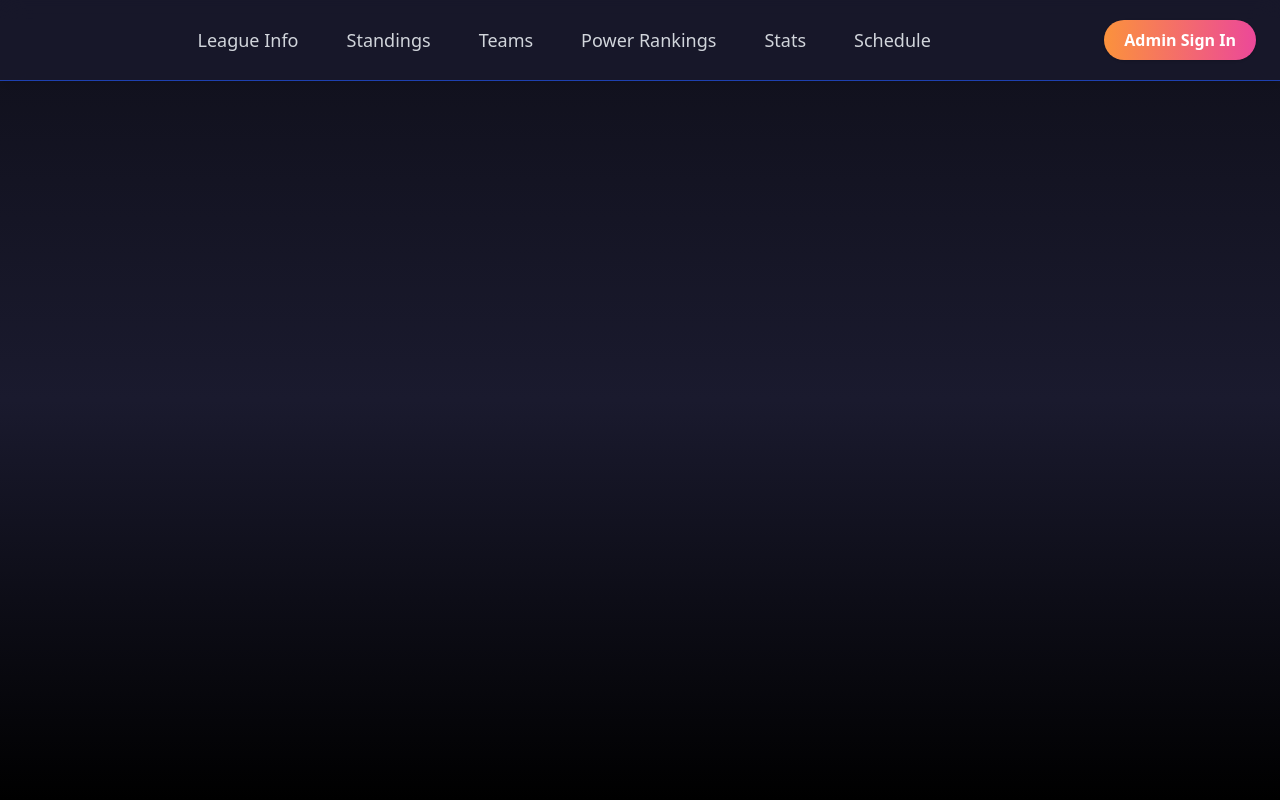
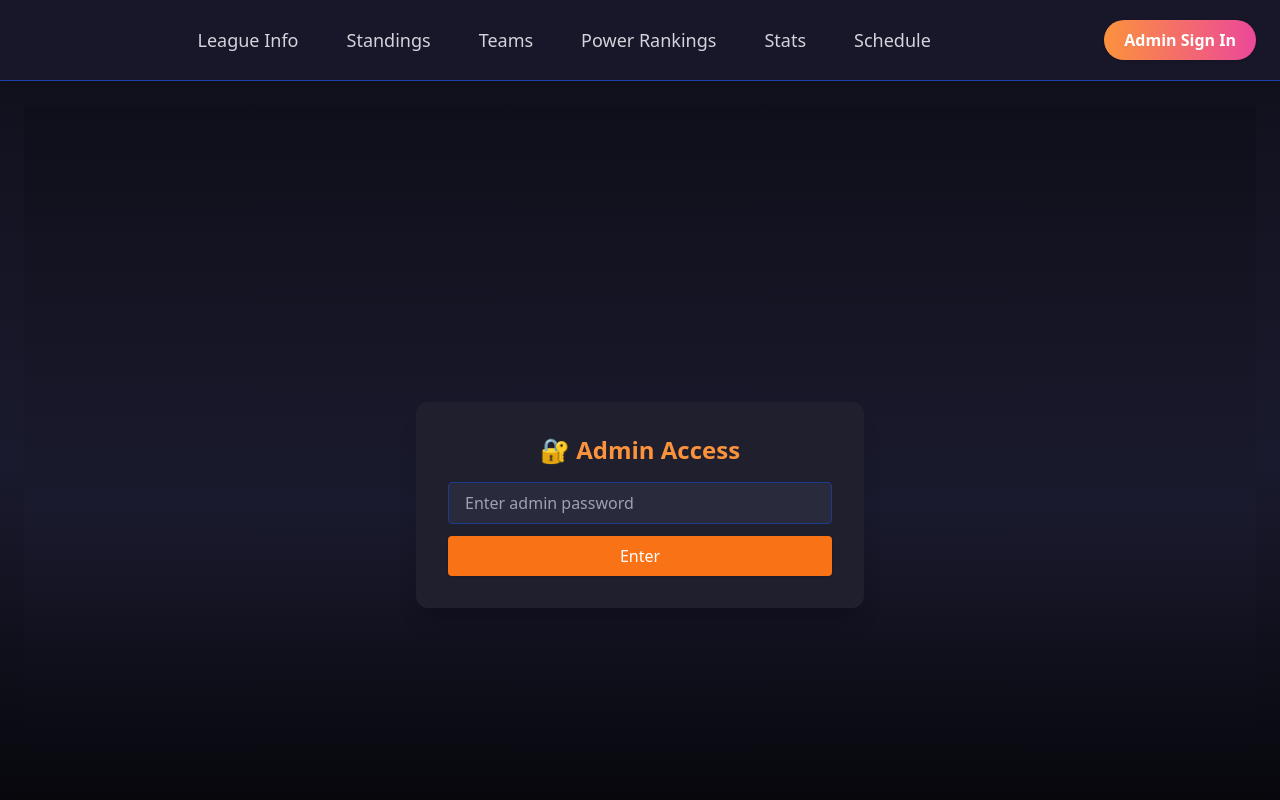
Before and after one commit to pupilliluke/rlbl-website, a React (Create React App) app: page /admin in a window 1280 px wide. Shown: the top 800 px of the page. Built offline with nearby package versions, Linux system fonts and the light colour scheme.

Commit message:
added password

```diff
--- a/src/App.js
+++ b/src/App.js
@@ -6,7 +6,9 @@ import PowerRankings from "./pages/PowerRankings";
 import Stats from "./pages/Stats";
 import Schedule from "./pages/Schedule";
 import Landing from "./pages/Landing";
+import Admin from "./pages/Admin";
 import Footer from "./components/Footer";
+
 
 
 import "./index.css";
@@ -59,6 +61,7 @@ function App() {
             <Route path="/power-rankings" element={<PowerRankings />} />
             <Route path="/stats" element={<Stats />} />
             <Route path="/schedule" element={<Schedule />} />
+            <Route path="/admin" element={<Admin />} />
           </Routes>
         </div>
 
--- a/src/pages/Admin.jsx
+++ b/src/pages/Admin.jsx
@@ -0,0 +1,155 @@
+import React, { useState, useEffect } from "react";
+import { players } from "../data/players";
+import { powerRankings } from "../data/powerRankings";
+import { schedule } from "../data/schedule";
+import { homerConference, garfieldConference, overall } from "../data/standings";
+import { teams } from "../data/teams";
+
+const dataSources = {
+  players,
+  powerRankings,
+  schedule,
+  homerConference,
+  garfieldConference,
+  overall,
+  teams,
+};
+
+const Admin = () => {
+  const [authenticated, setAuthenticated] = useState(false);
+  const [password, setPassword] = useState("");
+  const [error, setError] = useState("");
+  const [showError, setShowError] = useState(false);
+
+  useEffect(() => {
+    if (error) {
+      setShowError(true);
+      const timeout = setTimeout(() => setShowError(false), 3000);
+      return () => clearTimeout(timeout);
+    }
+  }, [error]);
+
+  const [selectedSource, setSelectedSource] = useState("players");
+  const [items, setItems] = useState(dataSources[selectedSource]);
+  const [editingIndex, setEditingIndex] = useState(null);
+  const [newItem, setNewItem] = useState({});
+
+  const handleAuth = () => {
+    const isCorrect = password === import.meta.env.VITE_ADMIN_PASSWORD;
+    if (isCorrect) {
+      setAuthenticated(true);
+      setError("");
+    } else {
+      setError("Incorrect password. Please try again.");
+      setShowError(true);
+    }
+  };
+
+  const handleKeyDown = (e) => {
+    if (e.key === "Enter") {
+      handleAuth();
+    }
+  };
+
+  const handleChange = (key, value) => {
+    setNewItem({ ...newItem, [key]: value });
+  };
+
+  const handleSelectSource = (source) => {
+    setSelectedSource(source);
+    setItems(dataSources[source]);
+    setEditingIndex(null);
+    setNewItem({});
+  };
+
+  const handleAdd = () => {
+    if (!newItem || Object.keys(newItem).length === 0) return;
+    setItems([...items, newItem]);
+    setNewItem({});
+  };
+
+  const handleEdit = (index) => {
+    setEditingIndex(index);
+    setNewItem(items[index]);
+  };
+
+  const handleCancel = () => {
+    setEditingIndex(null);
+    setNewItem({});
+  };
+
+  const handleSave = () => {
+    const updated = [...items];
+    updated[editingIndex] = newItem;
+    setItems(updated);
+    setEditingIndex(null);
+    setNewItem({});
+  };
+
+  const handleDelete = (index) => {
+    const filtered = items.filter((_, i) => i !== index);
+    setItems(filtered);
+    setEditingIndex(null);
+  };
+
+  const renderValue = (key, value) => {
+    if (Array.isArray(value)) {
+      return (
+        <ul className="list-disc ml-5 text-gray-300 space-y-1">
+          {value.map((v, i) => (
+            <li key={i} className="bg-[#1f1f2e] px-3 py-2 rounded text-sm">
+              {typeof v === 'object' ? (
+                <pre className="text-xs text-green-300 whitespace-pre-wrap">{JSON.stringify(v, null, 2)}</pre>
+              ) : (
+                v
+              )}
+            </li>
+          ))}
+        </ul>
+      );
+    }
+    return <span className="text-gray-300">{String(value)}</span>;
+  };
+
+  if (!authenticated) {
+    return (
+      <div className="min-h-screen flex items-center justify-center bg-gradient-to-b from-[#0f0f1a] via-[#1a1a2e] to-black text-white">
+        <div className={`bg-[#1f1f2e] p-8 rounded-xl shadow-xl max-w-md w-full transition-transform duration-300 ${error ? 'animate-shake' : ''}`}>
+          <h2 className="text-2xl font-bold text-center text-orange-400 mb-4">🔐 Admin Access</h2>
+          <input
+            type="password"
+            placeholder="Enter admin password"
+            value={password}
+            onChange={(e) => setPassword(e.target.value)}
+            onKeyDown={handleKeyDown}
+            className="w-full px-4 py-2 rounded bg-[#2a2a3d] border border-blue-900 text-white mb-3"
+          />
+          {error && (
+            <p
+              className={`text-red-500 text-sm mb-2 text-center transition-opacity duration-700 ${showError ? "opacity-100" : "opacity-0"}`}
+            >
+              {error}
+            </p>
+          )}
+          <button
+            onClick={handleAuth}
+            className="w-full bg-orange-500 hover:bg-orange-600 text-white px-4 py-2 rounded shadow"
+          >
+            Enter
+          </button>
+        </div>
+      </div>
+    );
+  }
+
+  return (
+    <div className="min-h-screen px-6 py-10 text-white bg-gradient-to-b from-[#0f0f1a] via-[#1a1a2e] to-black">
+      <h1 className="text-4xl font-bold text-orange-400 text-center mb-8 drop-shadow">
+        🛠 Admin Panel
+      </h1>
+      {/* ...existing content */}
+    </div>
+  );
+};
+
+export default Admin;
```
